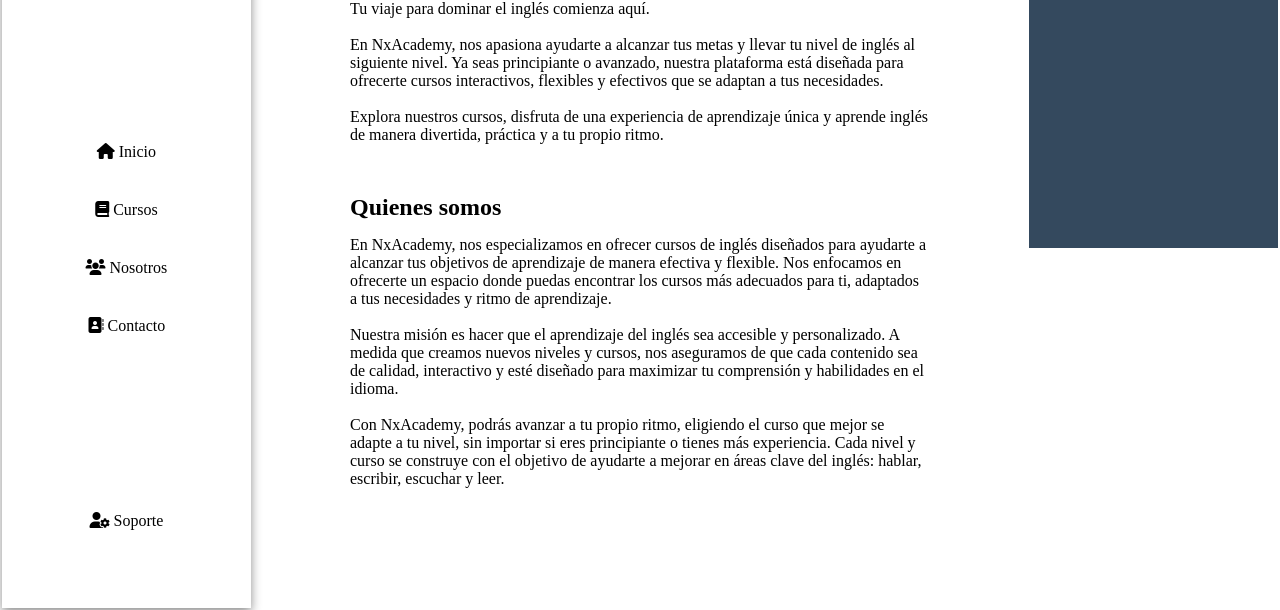
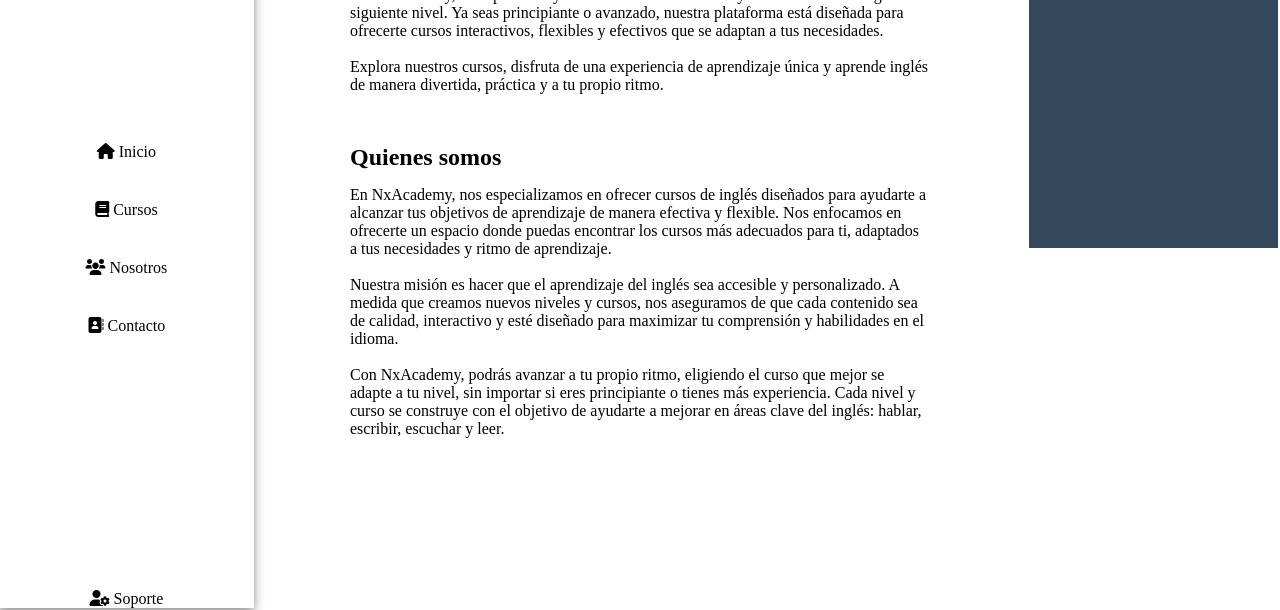
Before and after one commit to Javier18a/NxAcademy, a plain HTML site: page index.html in a window 1280 px wide. Shown: the part 194-804 px from the top of the page. Drawn offline with Linux system fonts and the light colour scheme.

Commit message:
Posición navbar

```diff
--- a/index.html
+++ b/index.html
@@ -13,6 +13,7 @@
 <body>
 
     <header>
+        <div class="navbar">
             <div class="logo">
                 <h1>NxAcademy</h1>
             </div>
@@ -26,6 +27,7 @@
             </nav>
             <div class="soporte">
                 <a href="#"><i class="fa-solid fa-user-gear" style="color: black;"></i> Soporte</a>
+            </div>
         </div>
     </header>
 
@@ -48,6 +50,7 @@
 
                 Con NxAcademy, podrás avanzar a tu propio ritmo, eligiendo el curso que mejor se adapte a tu nivel, sin importar si eres principiante o tienes más experiencia. Cada nivel y curso se construye con el objetivo de ayudarte a mejorar en áreas clave del inglés: hablar, escribir, escuchar y leer.</p>
         </div>
+
     </main>
 
 
--- a/style/main.css
+++ b/style/main.css
@@ -16,13 +16,23 @@
 
 header {
     height: 100vh;
-    box-shadow: 0 4px 10px rgba(0, 0, 0, 0.452);
     display: flex;
-    justify-content: space-around;
     align-items: center;
     flex-direction: column;
 
     grid-row: span 5 / span 5;
+}
+
+.navbar{
+
+    box-shadow: 0 4px 10px rgba(0, 0, 0, 0.452);
+    display: flex;
+    justify-content: space-between;
+    align-items: center;
+    flex-direction: column;
+    width: 20%;
+    height: 100%;
+    position: fixed;
 }
 
 .logo{
@@ -88,7 +98,7 @@
 
 
 .intro{
-    margin-top: 150px;
+    margin-top: 100px;
     width: 580px;
 }
 
```
Lines whose indentation alone changed are shown as unchanged.
